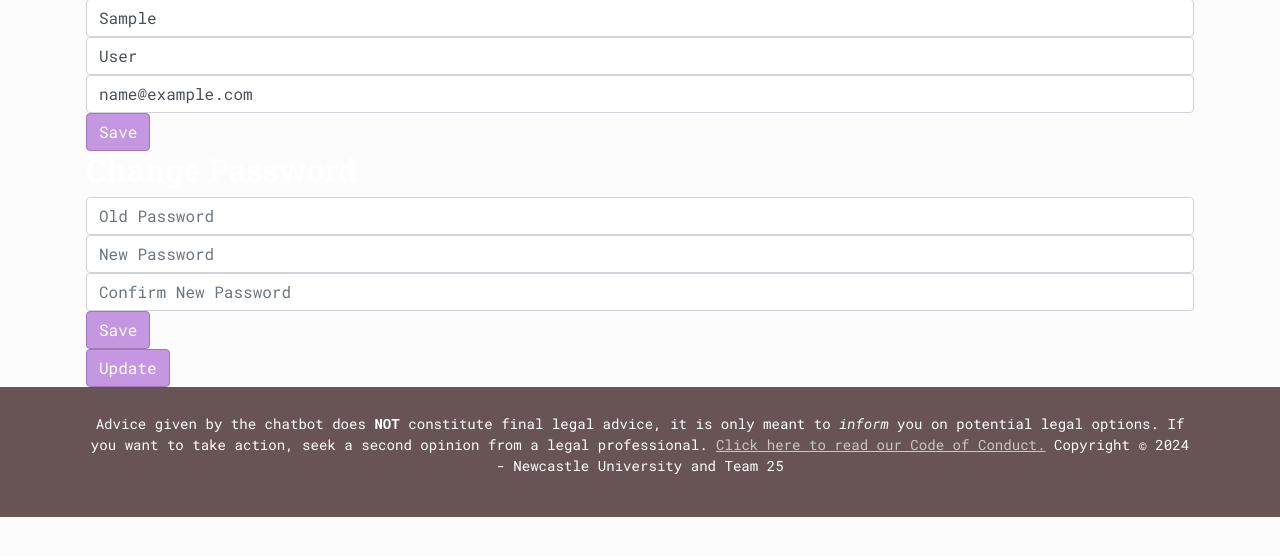
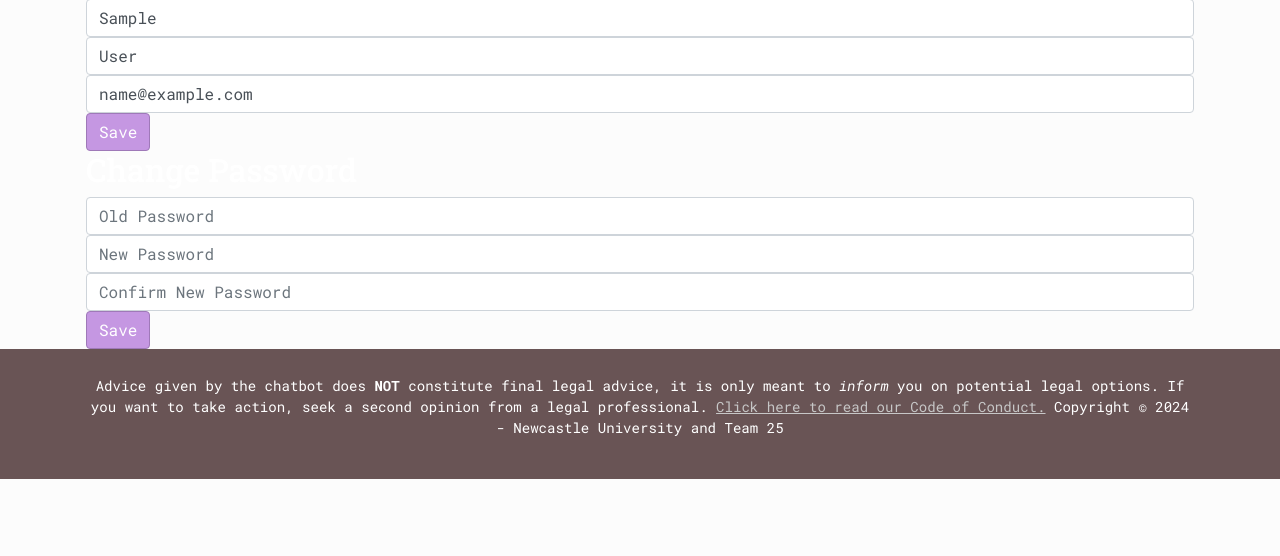
Before and after one commit to GeorgeTsakoumakis/cyber-justitia, a Django app: page /dashboard/ in a window 1280 px wide. Shown: the part 211-767 px from the top of the page. Run offline with Django 5.2, Linux system fonts and the light colour scheme; the visitor is signed in with stand-in values (Sample User, id 1); some libraries are stand-ins or nearby versions.

Commit message:
got rid of duplications from mearge

```diff
--- a/users/templates/dashboard.html
+++ b/users/templates/dashboard.html
@@ -85,7 +85,6 @@
         <button type="submit" class="btn btn-primary" name="change_password">Save</button>
 
     </form>
-        <button type="submit" class="btn btn-primary" name="update_details">Update</button>
-    </form>
+
 </div>
 {% endblock %}
```
